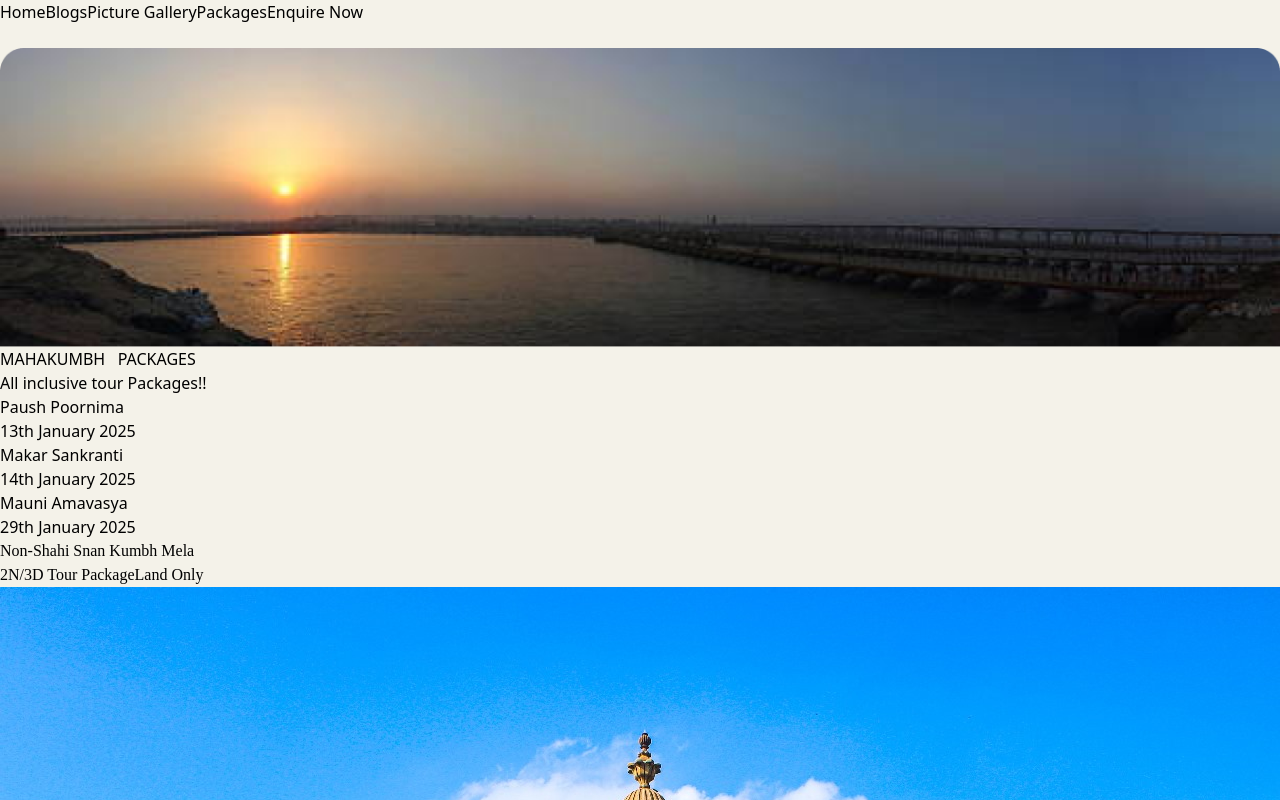
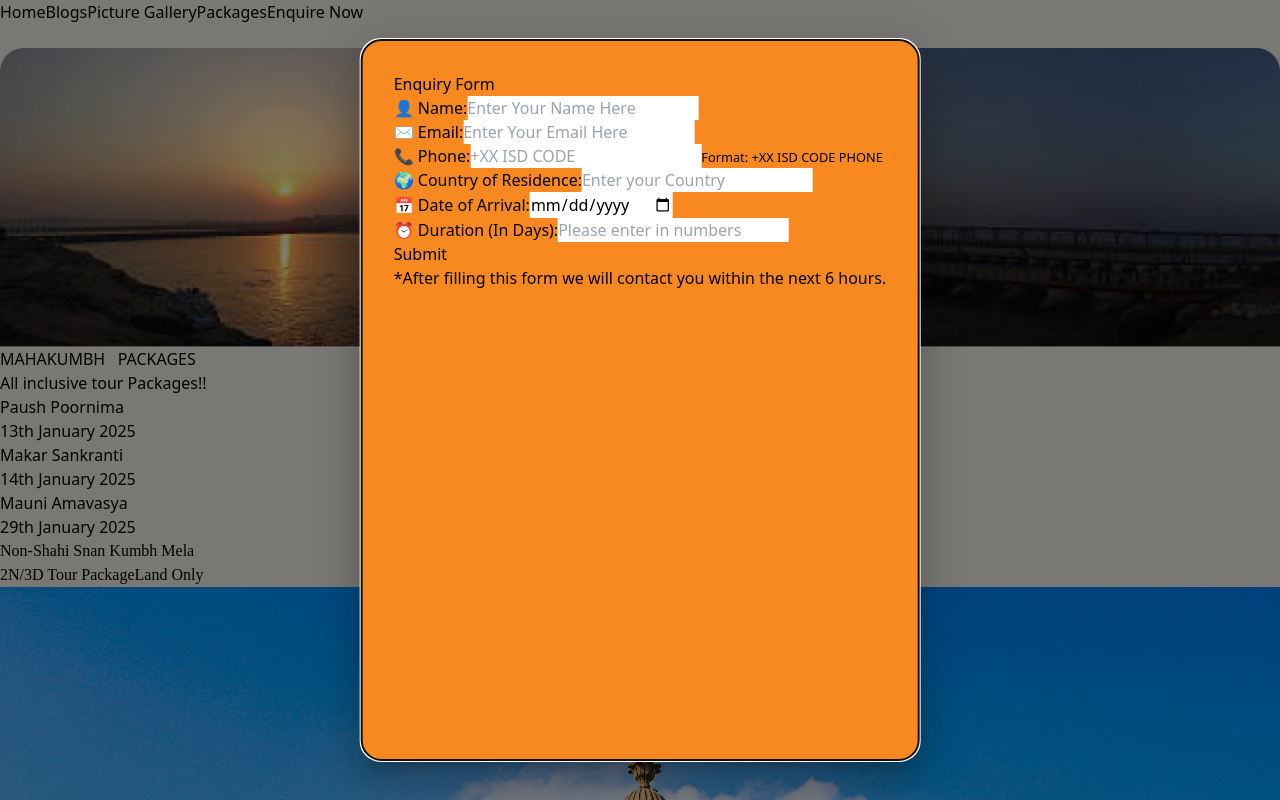
Before and after one commit to ANSH127/Kumbh, a React (Vite) app: page /packages/1 in a window 1280 px wide. Shown: the top 800 px of the page. Built offline with nearby package versions, Linux system fonts and the light colour scheme.

Commit message:
updating file

```diff
--- /dev/null
+++ b/src/components/EnquiryModel.jsx
@@ -0,0 +1,227 @@
+import * as React from "react";
+import Backdrop from "@mui/material/Backdrop";
+import Box from "@mui/material/Box";
+import Modal from "@mui/material/Modal";
+import Fade from "@mui/material/Fade";
+import Button from "@mui/material/Button";
+import { useState } from "react";
+
+const style = {
+  position: "absolute",
+  top: "50%",
+  left: "50%",
+  transform: "translate(-50%, -50%)",
+  height: "90%",
+  // width: "80%",
+  bgcolor: "#F88820",
+  boxShadow: 24,
+
+  p: 4,
+  borderRadius: "20px",
+};
+
+export default function EnquiryModel({open,handleOpen,handleClose}) {
+// //   const [open, setOpen] = React.useState(false);
+//   const handleOpen = () => setOpen(true);
+//   const handleClose = () => setOpen(false);
+  const [showModal, setShowModal] = useState(false);
+  const [name, setName] = useState("");
+  const [email, setEmail] = useState("");
+  const [phone, setPhone] = useState("");
+  const [country, setCountry] = useState("");
+  const [date, setDate] = useState("");
+  const [duration, setDuration] = useState("");
+
+  const handleSubmit = async (e) => {};
+  const handleOkayClick = () => {
+    setShowModal(false);
+  };
+  return (
+    <div>
+      {/* <Button onClick={handleOpen}>Open modal</Button> */}
+      <Modal
+        aria-labelledby="transition-modal-title"
+        aria-describedby="transition-modal-description"
+        open={open}
+        onClose={handleClose}
+        closeAfterTransition
+        slots={{ backdrop: Backdrop }}
+        slotProps={{
+          backdrop: {
+            timeout: 500,
+          },
+        }}
+      >
+        <Fade in={open}>
+          <Box sx={style} className="w-full md:w-[80%]">
+            <h1 className="text-center text-[5vw] md:text-[3vw] font-bold mb-6 font-serif">
+              Enquiry Form
+            </h1>
+
+            {/* Form Section */}
+            <form
+              onSubmit={handleSubmit}
+              id="enquiryForm"
+              className="grid md:grid-cols-2 gap-[4vw] px-[2vw] mx-auto"
+            >
+              <div>
+                <label
+                  htmlFor="name"
+                  className="block md:text-[1.5vw] font-medium mb-1"
+                >
+                  👤 Name:
+                </label>
+                <input
+                  type="text"
+                  id="name"
+                  name="name"
+                  placeholder="Enter Your Name Here"
+                  value={name}
+                  onChange={(e) => setName(e.target.value)}
+                  className="w-full border-b-2 border-black bg-transparent focus:outline-none focus:border-blue-800 py-2 text-black placeholder:text-black"
+                  required
+                />
+              </div>
+
+              <div>
+                <label
+                  htmlFor="email"
+                  className="block md:text-[1.5vw] font-medium mb-1"
+                >
+                  ✉️ Email:
+                </label>
+                <input
+                  type="email"
+                  id="email"
+                  name="email"
+                  placeholder="Enter Your Email Here"
+                  value={email}
+                  onChange={(e) => setEmail(e.target.value)}
+                  className="w-full border-b-2 border-black bg-transparent focus:outline-none focus:border-blue-800 py-2 text-black placeholder:text-black"
+                  required
+                />
+              </div>
+
+              <div>
+                <label
+                  htmlFor="phone"
+                  className="block md:text-[1.5vw] font-medium mb-1"
+                >
+                  📞 Phone:
+                </label>
+                <input
+                  type="tel"
+                  id="phone"
+                  name="phone"
+                  value={phone}
+                  onChange={(e) => setPhone(e.target.value)}
+                  placeholder="+XX ISD CODE"
+                  className="w-full border-b-2 border-black bg-transparent focus:outline-none focus:border-blue-800 py-2 text-black placeholder:text-black"
+                  pattern="\+[0-9]{1,4} [0-9]{5,15}"
+                  required
+                />
+                <small className="text-sm text-gray-700">
+                  Format: +XX ISD CODE PHONE
+                </small>
+              </div>
+
+              <div>
+                <label
+                  htmlFor="country"
+                  className="block md:text-[1.5vw] font-medium mb-1"
+                >
+                  🌍 Country of Residence:
+                </label>
+                <input
+                  type="text"
+                  id="country"
+                  name="country"
+                  value={country}
+                  onChange={(e) => setCountry(e.target.value)}
+                  placeholder="Enter your Country"
+                  className="w-full border-b-2 border-black bg-transparent focus:outline-none focus:border-blue-800 py-2 text-black placeholder:text-black"
+                  required
+                />
+              </div>
+
+              <div>
+                <label
+                  htmlFor="date"
+                  className="block md:text-[1.5vw] font-medium mb-1"
+                >
+                  📅 Date of Arrival:
+                </label>
+                <input
+                  type="date"
+                  id="date"
+                  name="date"
+                  value={date}
+                  onChange={(e) => setDate(e.target.value)}
+                  className="w-full border-b-2 border-black bg-transparent focus:outline-none focus:border-blue-800 py-2 text-black"
+                  required
+                />
+              </div>
+
+              <div>
+                <label
+                  htmlFor="duration"
+                  className="block md:text-[1.5vw] font-medium mb-1"
+                >
+                  ⏰ Duration (In Days):
+                </label>
+                <input
+                  type="number"
+                  id="duration"
+                  name="duration"
+                  value={duration}
+                  onChange={(e) => setDuration(e.target.value)}
+                  placeholder="Please enter in numbers"
+                  className="w-full border-b-2 border-black bg-transparent focus:outline-none focus:border-blue-800 py-2 text-black placeholder:text-black"
+                  required
+                  min="1"
+                />
+              </div>
+
+              <div className="md:col-span-2 mx-auto">
+                <button
+                  type="submit"
+                  className="bg-white text-lg text-black font-bold px-6 py-2 rounded-lg hover:bg-blue-500 hover:text-white transition duration-300"
+                >
+                  Submit
+                </button>
+              </div>
+            </form>
+
+            <p className="text-center md:text-xl text-lg mt-4">
+              *After filling this form we will contact you within the next 6
+              hours.
+            </p>
+
+            {showModal && (
+              <div
+                id="successModal"
+                className="fixed inset-0 flex items-center justify-center bg-black bg-opacity-50"
+              >
+                <div className="bg-[#F49330] text-center p-6 rounded-lg shadow-lg w-[80%] md:w-[40%]">
+                  <p className="text-white text-lg font-bold">
+                    Thanks For submitting the form, We will contact you very
+                    soon.
+                    <br />
+                    !!JAI SHREE RAM!!
+                  </p>
+                  <button
+                    id="okayButton"
+                    className="mt-4 bg-white text-black px-4 py-2 rounded-lg hover:bg-gray-300 transition duration-500"
+                    onClick={handleOkayClick}
+                  >
+                    Okay
+                  </button>
+                </div>
+              </div>
+            )}
+          </Box>
+        </Fade>
+      </Modal>
+    </div>
+  );
+}
--- a/src/pages/PackagesDetailPage.jsx
+++ b/src/pages/PackagesDetailPage.jsx
@@ -1,13 +1,30 @@
-import React from "react";
+import React, { useEffect } from "react";
 import Navbar from "../components/Navbar";
 import PackageTop from "../assets/img/Packagetop.png";
 import Hero1 from "../assets/img/Hero1.jpeg";
 import Footer from "../components/Footer";
+import EnquiryModel from "../components/EnquiryModel";
+import { Button } from "@mui/material";
 
 export default function PackagesDetailPage() {
+  const [open, setOpen] = React.useState(false);
+
+  const handleOpen = () => setOpen(true);
+  const handleClose = () => setOpen(false);
+
+  useEffect(() => {
+
+    // i want to run 1 time handle open function after 5 seconds
+    setTimeout(() => {
+      handleOpen();
+    }, 5000);
+  }, []);
+
   return (
     <div>
       <Navbar />
+      <EnquiryModel   open={open} handleClose={handleClose} handleOpen={handleOpen} />
+
       <div className="flex justify-center items-center mt-[10%] md:mt-[8%]  w-full">
         {/* Main Container */}
         <div className="w-[90%] rounded-3xl shadow-lg overflow-hidden">
```
